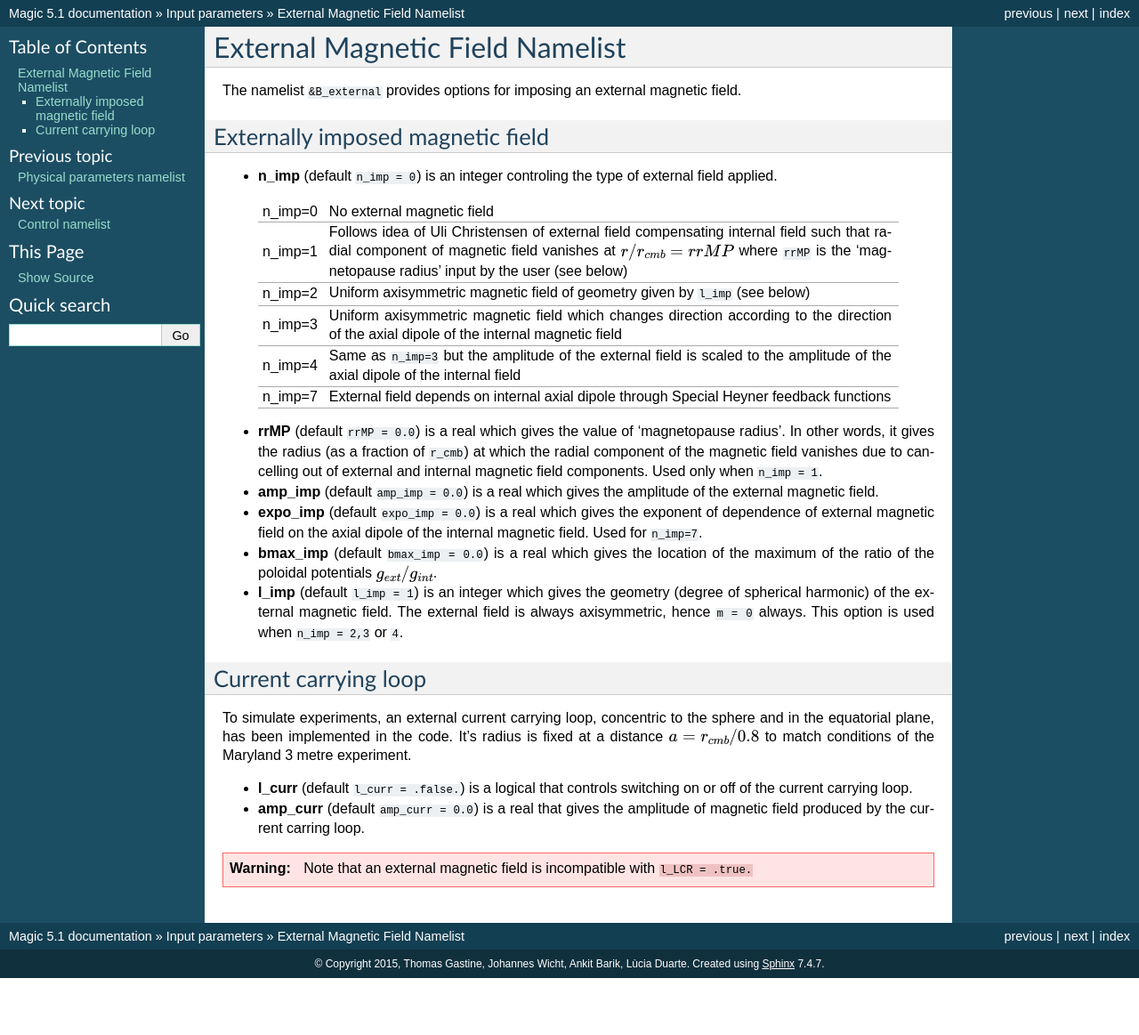
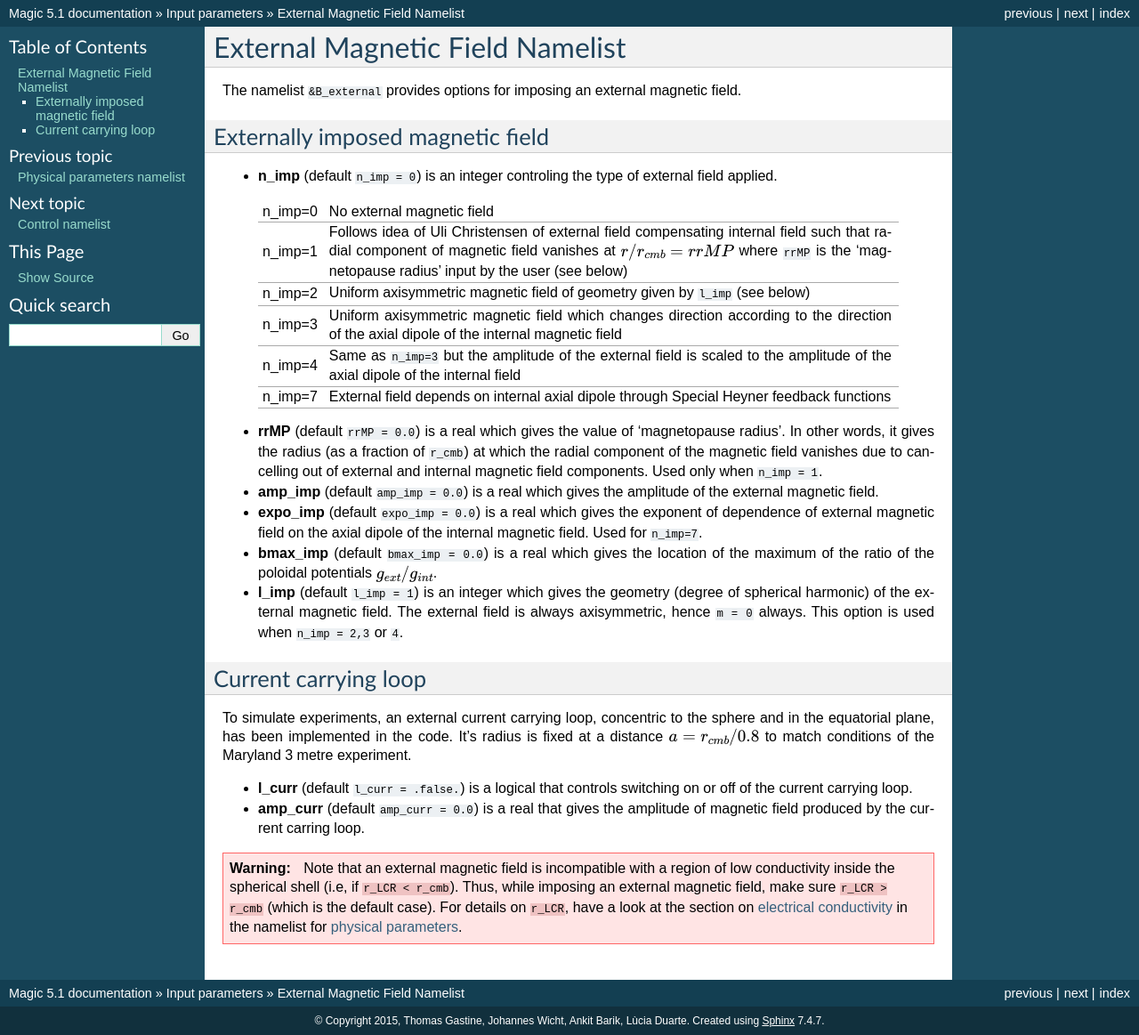
Before and after one commit to magic-sph/magic, a Sphinx documentation site: the page built from doc/sphinx/BextNamelist.rst, in a window 1280 px wide. Shown: the whole page at 89% size. Built offline with Sphinx 7.4.7, drawn with Linux system fonts in a browser that asks for light colours; before the commit the page ends 1099 px from its top, so only the background shows below that.

Commit message:
Update BextNamelist.rst
Updated warning for l_LCR

```diff
--- a/doc/sphinx/BextNamelist.rst
+++ b/doc/sphinx/BextNamelist.rst
@@ -55,4 +55,4 @@ To simulate experiments, an external current carrying loop, concentric to the sp
 
 .. warning::
 
-  Note that an external magnetic field is incompatible with ``l_LCR = .true.``
+ Note that an external magnetic field is incompatible with a region of low conductivity inside the spherical shell (i.e, if ``r_LCR < r_cmb``). Thus, while imposing an external magnetic field, make sure ``r_LCR > r_cmb`` (which is the default case). For details on ``r_LCR``, have a look at the section on :ref:`electrical conductivity <varnVarCond>` in the namelist for :ref:`physical parameters <secPhysNml>`.
```
